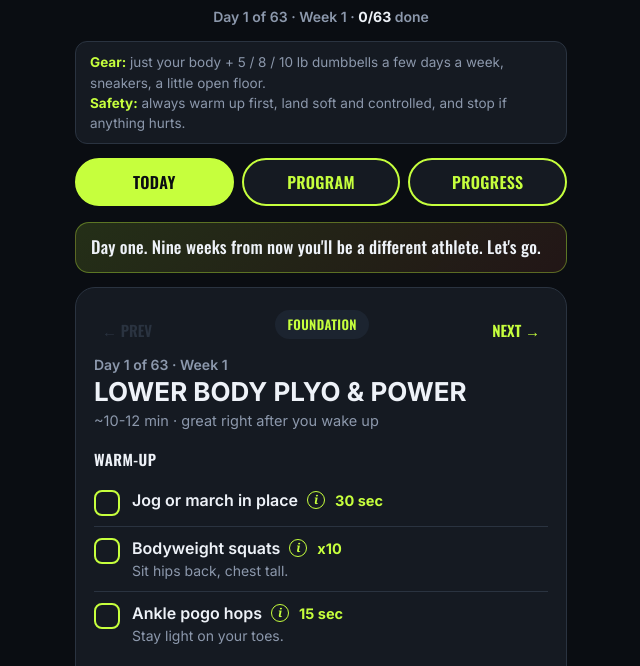
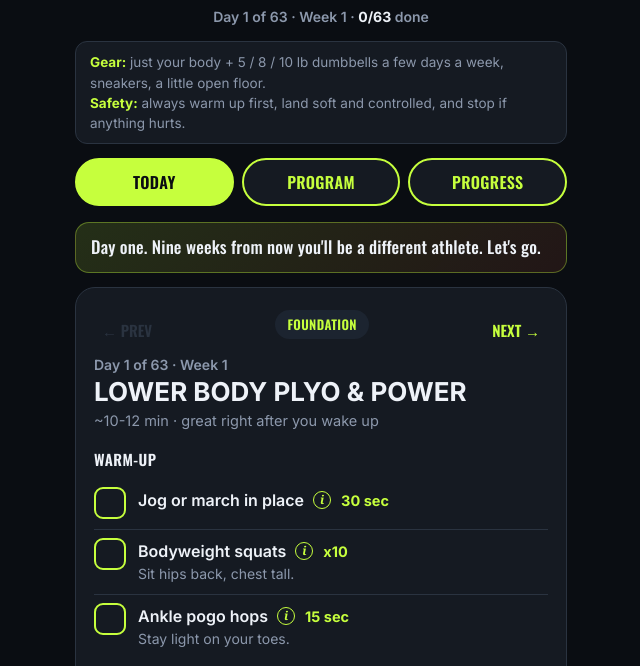
Before and after one commit to natesteele888/fitness-hub, a plain HTML site: page index.html in a window 1280 px wide. Shown: the part 134-800 px from the top of the page, without its empty margins (319-959 px from the left). Drawn offline with nearby package versions, Linux system fonts and the light colour scheme.

Commit message:
Power Program: bigger exercise tick boxes that a keyboard or screen reader can use (#19)
Co-authored-by: Claude <noreply@anthropic.com>

```diff
--- a/index.html
+++ b/index.html
@@ -98,8 +98,8 @@
   }
   ul.exlist li:last-child{border-bottom:0}
   .exbox{
-    flex:none;width:26px;height:26px;border-radius:8px;border:2.5px solid var(--volt);
-    background:transparent;margin-top:1px;cursor:pointer;display:grid;place-items:center;
+    flex:none;width:32px;height:32px;border-radius:9px;border:2.5px solid var(--volt);
+    background:transparent;margin-top:-2px;cursor:pointer;display:grid;place-items:center;
   }
   .exbox.checked{background:var(--volt)}
   .exbox.checked::after{content:"✓";color:var(--volt-ink);font-weight:800;font-size:16px}
@@ -1655,7 +1655,7 @@ var POSE_ICONS = {
       var info = exInfoFor(ex.name);
       var infoBtn = info ? ' <button class="ex-info" data-exname="' + ex.name + '" aria-label="Learn about ' + ex.name + '">i</button>' : "";
       html += '<li>'
-        + '<div class="exbox' + (checked?' checked':'') + '" data-exkey="' + key + '" role="checkbox" aria-checked="' + checked + '"></div>'
+        + '<div class="exbox' + (checked?' checked':'') + '" data-exkey="' + key + '" role="checkbox" tabindex="0" aria-label="' + ex.name + '" aria-checked="' + checked + '"></div>'
         + '<div class="exmeta">'
         + '<div class="exname">' + ex.name + infoBtn + tag + '<span class="exreps">' + (ex.reps||"") + '</span></div>'
         + (ex.cue ? '<div class="excue">' + ex.cue + '</div>' : '')
@@ -1723,12 +1723,16 @@ var POSE_ICONS = {
     el.innerHTML = html;
 
     el.querySelectorAll("[data-exkey]").forEach(function(box){
-      box.addEventListener("click", function(){
+      function toggle(){
         var key = box.getAttribute("data-exkey");
         state.checks[key] = !state.checks[key];
         saveState();
         box.classList.toggle("checked", !!state.checks[key]);
         box.setAttribute("aria-checked", !!state.checks[key]);
+      }
+      box.addEventListener("click", toggle);
+      box.addEventListener("keydown", function(e){
+        if (e.key === " " || e.key === "Enter") { e.preventDefault(); toggle(); }
       });
     });
     el.querySelectorAll("[data-exname]").forEach(function(btn){
--- a/sw.js
+++ b/sw.js
@@ -1,5 +1,5 @@
 // Network first, so updates show up right away; falls back to the last saved copy when offline.
-const CACHE = "power-v17";
+const CACHE = "power-v18";
 // Save the page itself at install. Without this, the first visit caches nothing
 // (the page loaded before the worker existed), so opening it offline right after
 // installing fails. Each file is added on its own so one miss can't block install.
```
